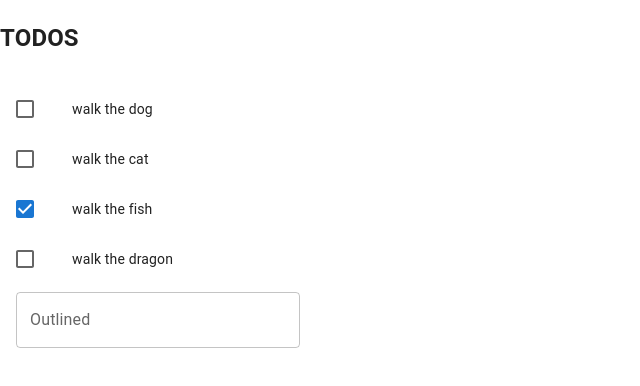
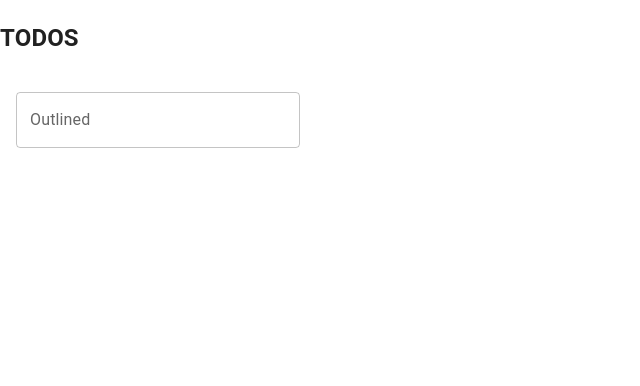
Before and after one commit to Ansh0305/TODO, a React (Vite) app in the folder TODO/: page / in a window 1280 px wide. Shown: the top 386 px of the page, without its empty margins (0-640 px from the left). Built offline with nearby package versions, Linux system fonts and the light colour scheme; some icons are missing.

Commit message:
Added LocalStorage

```diff
--- a/TODO/src/TodoList.jsx
+++ b/TODO/src/TodoList.jsx
@@ -1,18 +1,22 @@
-import { useState } from "react";
+import { useEffect, useState } from "react";
 import List from "@mui/material/List";
 
 import TodoItem from "./TodoItem";
 import TodoForm from "./TodoForm";
 
-const initialTodos = [
-  { id: 1, text: "walk the dog", completed: false },
-  { id: 2, text: "walk the cat", completed: false },
-  { id: 3, text: "walk the fish", completed: true },
-  { id: 4, text: "walk the dragon", completed: false },
-];
+const getInitialData = () => {
+  const data = JSON.parse(localStorage.getItem("todos"));
+  if (!data) return [];
+  return data;
+};
 
 export default function TodoList() {
-  const [todos, setTodos] = useState(initialTodos);
+  const [todos, setTodos] = useState(getInitialData);
+
+  useEffect(() => {
+    localStorage.setItem("todos", JSON.stringify(todos));
+  }, [todos]);
+
   const removeTodo = (id) => {
     setTodos((prevTodos) => {
       return prevTodos.filter((t) => t.id !== id);
@@ -47,7 +51,7 @@
           toggle={() => toggleTodo(todo.id)}
         />
       ))}
-      <TodoForm addTodo={addTodo}/>
+      <TodoForm addTodo={addTodo} />
     </List>
   );
 }
```
